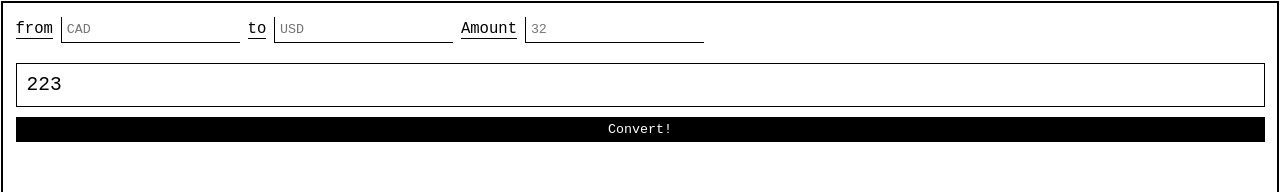
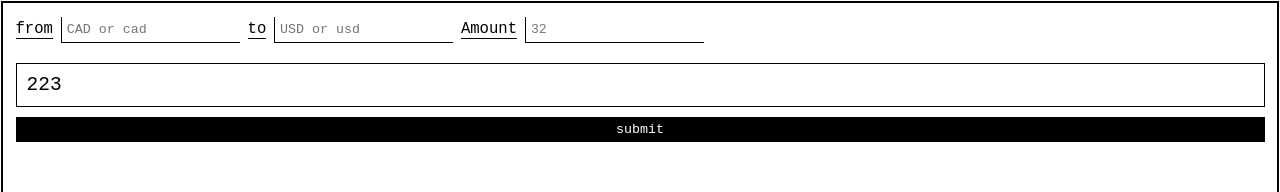
Before and after one commit to MostLeVert/concurrency, a website built with webpack: page src/index.html in a window 1280 px wide. Shown: the top 192 px of the page. Built offline with nearby package versions, Linux system fonts and the light colour scheme.

Commit message:
Update .gitignore fix form

```diff
--- a/src/index.html
+++ b/src/index.html
@@ -56,14 +56,14 @@
         <form id="currency-conversion-form">
             <div id="currency-type-in-container">
                 <label for="currency-type-in">from</label>
-                <input type="text" id="currency-type-in" placeholder="CAD" />
+                <input type="text" id="currency-type-in" placeholder="CAD or cad" />
                 <label for="currency-type-out">to</label>
-                <input type="text" id="currency-type-out" placeholder="USD" />
+                <input type="text" id="currency-type-out" placeholder="USD or usd" />
                 <label for="currency-amount">Amount</label>
                 <input type="number" id="currency-amount" placeholder="32"/>
             </div>
             <output id="currency-result">223</output>
-            <button type="submit">Convert!</button>
+            <button type="submit">submit</button>
         </form>
     </body>
 </html>
```
Also changed, not shown: 1 other file.
